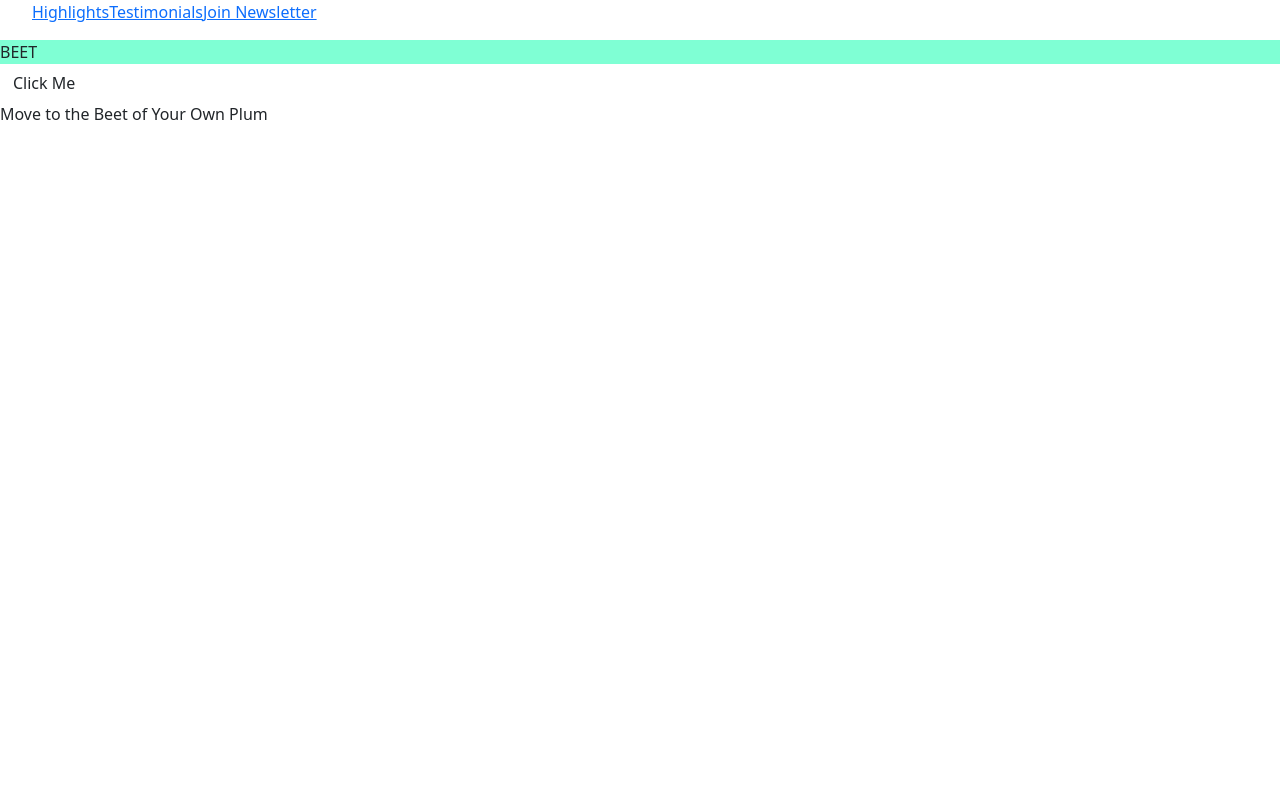
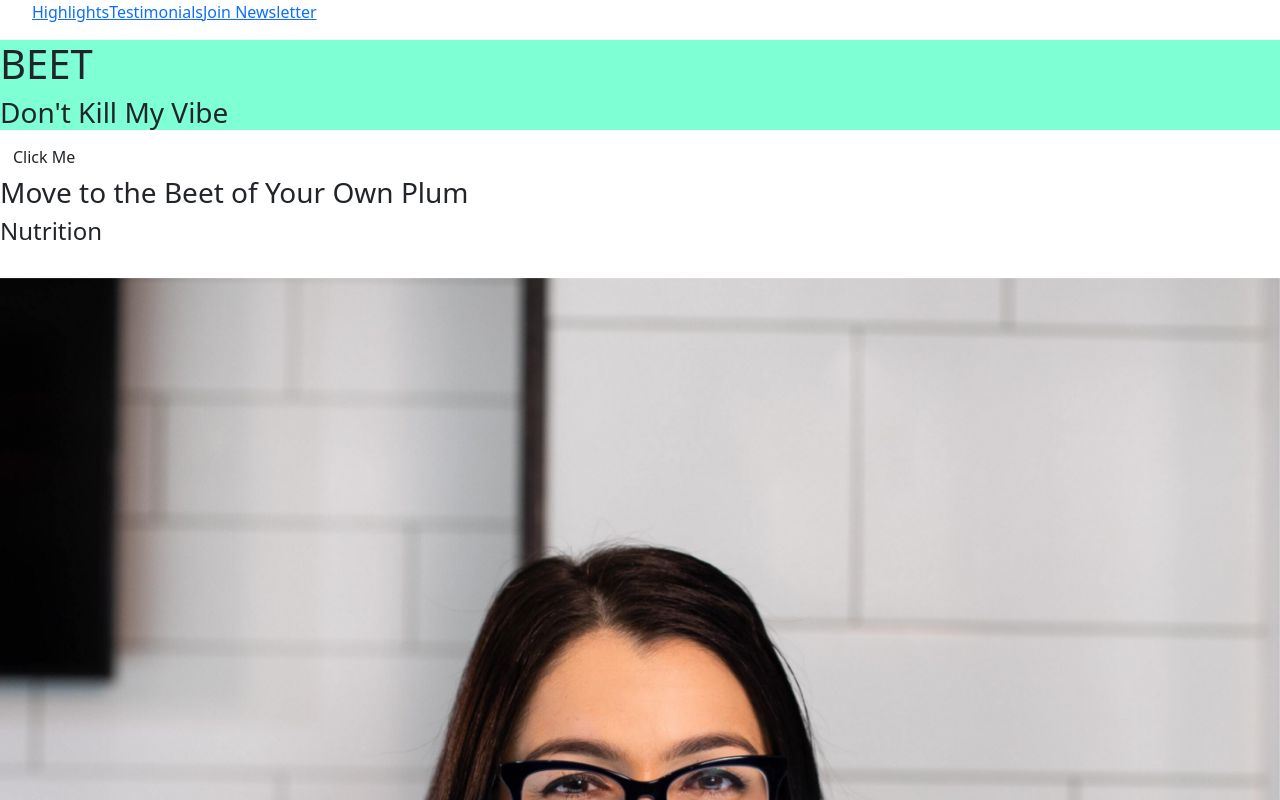
Before and after one commit to mattstruhs/hackerChallenge, a plain HTML site: page index.html in a window 1280 px wide. Shown: the top 800 px of the page. Drawn offline with nearby package versions, Linux system fonts and the light colour scheme.

Commit message:
HTML formatting

```diff
--- a/index.html
+++ b/index.html
@@ -26,11 +26,18 @@
       </a>
     </ul>
 
-    <div id="test">BEET</div>
+    <div id="test">
+      <h1>BEET</h1>
+      <h3>Don't Kill My Vibe</h3>
+    </div>
     <button id="test-button" class="btn">Click Me</button>
 
     <div id="highlights" class="locations">
-      Move to the Beet of Your Own Plum
+      <h3>Move to the Beet of Your Own Plum</h3>
+      <div class="nutrition">
+        <h4>Nutrition</h4>
+        <img src=""
+      </div>
     </div>
 
     <div id="testimonials" class="locations">
```
Also changed, not shown: images/color-galore.jpg (added), 1 other file.
